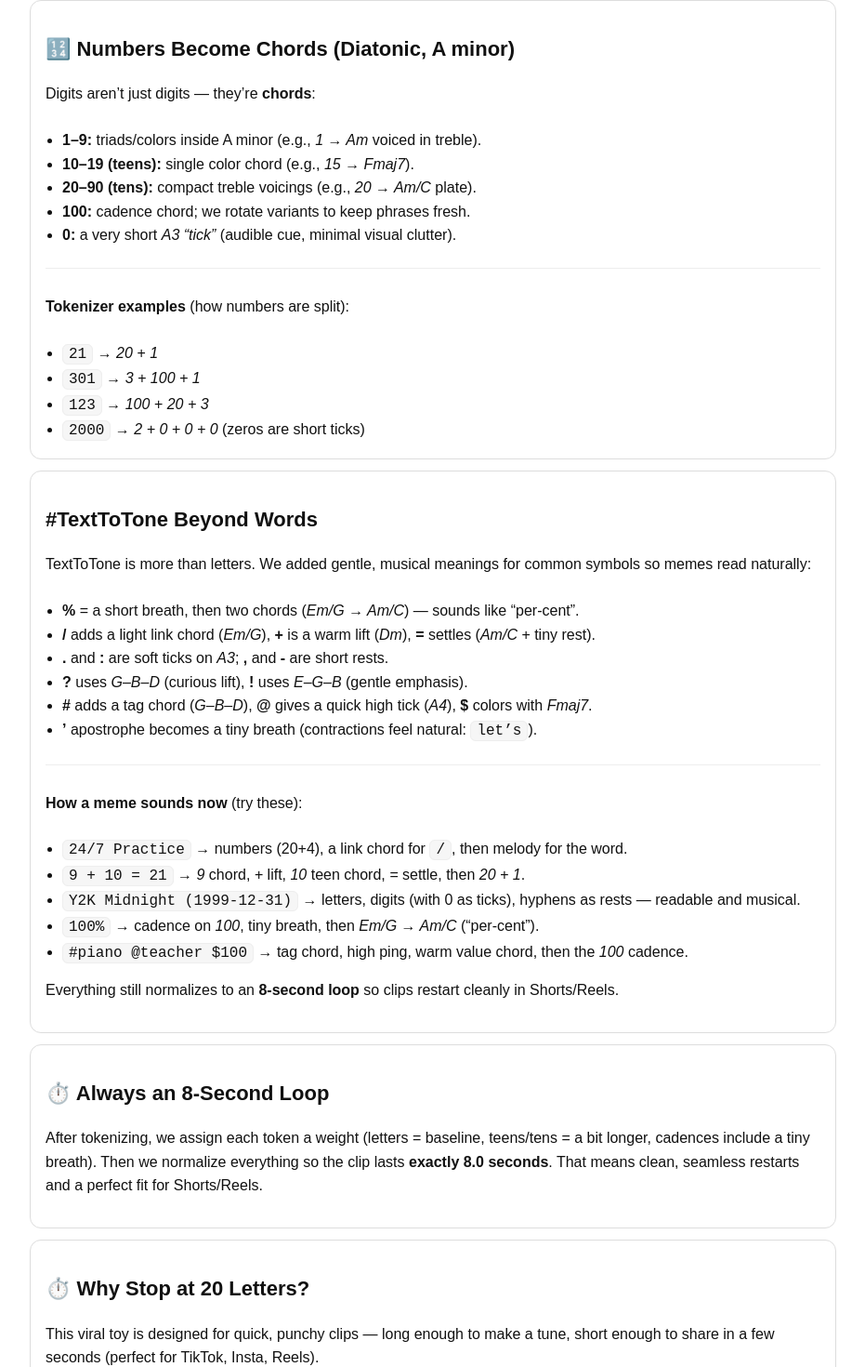
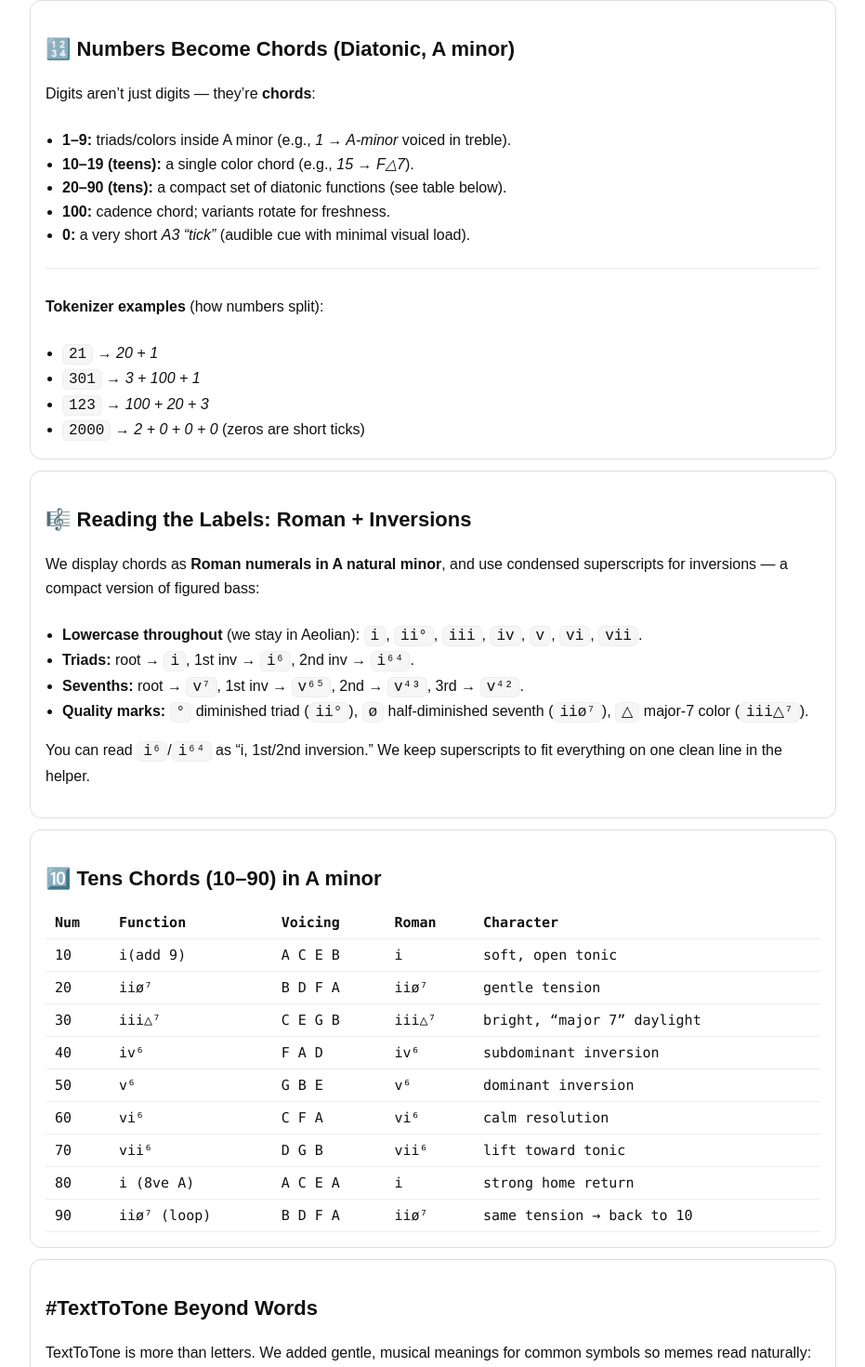
Before and after one commit to andreyeremichev/pianotrainer, a Next.js app: page /learn/why-these-notes in a window 1280 px wide. Shown: the part 732-2202 px from the top of the page at 93% size, without its empty margins (174-1105 px from the left). Built offline with nearby package versions, Linux system fonts and the light colour scheme; a web font is replaced by a local one.

Commit message:
docs: update Why These Notes (lowercase roman policy, inversion legend, tens table, helper-line notes)

```diff
--- a/app/(site)/learn/why-these-notes/page.tsx
+++ b/app/(site)/learn/why-these-notes/page.tsx
@@ -5,20 +5,20 @@ import Link from "next/link";
 export const metadata: Metadata = {
   title: "Why These Notes? • PianoTrainer",
   description:
-    "TextToTone turns text into music: letters play a singable A-minor melody (A3–A4), numbers become chords (1–9, 10–19, 20–90) with 100 as a cadence, 0 is a soft A3 tick, and symbols like %, /, +, =, #, @ add musical punctuation. Every clip normalizes to a loop-friendly 8 seconds.",
+    "TextToTone maps text to sound in A minor: letters sing a one-octave A-minor melody (A3–A4), numbers become diatonic chords (1–9, 10–19, 20–90, 100 as cadence), 0 is a short A tick, and symbols like %, /, +, =, #, @ add musical punctuation. A compact helper line shows notes (letters) and chords (Roman numerals with condensed superscripts).",
   alternates: { canonical: "/learn/why-these-notes" },
   openGraph: {
     type: "article",
     url: "https://pianotrainer.app/learn/why-these-notes",
     title: "Why These Notes? • PianoTrainer",
     description:
-      "Letters → A-minor melody (A3–A4). Numbers → diatonic chords with cadences. 0 = soft A3 tick. Meme-friendly symbols (%, /, +, =, #, @) add musical punctuation. All clips normalize to 8s for seamless loops.",
+      "Letters → A-minor melody (A3–A4). Numbers → diatonic chords (1–9, teens, tens, 100 cadence). 0 = short A tick. Symbols add musical punctuation. A helper line shows letters and Roman chords with condensed superscripts.",
     images: [
       {
         url: "https://pianotrainer.app/og/texttotone-chaos.jpg",
         width: 1200,
         height: 630,
-        alt: "TextToTone: Chaos Mode — Explore How Language Becomes Music",
+        alt: "TextToTone: Why These Notes — A-minor mapping explained",
       },
     ],
   },
@@ -26,7 +26,7 @@ export const metadata: Metadata = {
     card: "summary_large_image",
     title: "Why These Notes? • PianoTrainer",
     description:
-      "TextToTone maps text to sound: letters sing, numbers form chords, % and friends add musical punctuation. 8-second loops for clean, viral playback.",
+      "TextToTone maps text to A-minor: letters sing, numbers form diatonic chords, 0 is a short A tick, and symbols add musical punctuation. The helper line shows notes + Roman numerals (condensed superscripts).",
     images: ["https://pianotrainer.app/og/texttotone-chaos.jpg"],
   },
   robots: { index: true, follow: true },
@@ -108,6 +108,18 @@ export default function WhyTheseNotesPage() {
           border-radius: 6px;
           padding: 1px 6px;
         }
+        table {
+          width: 100%;
+          border-collapse: collapse;
+          font-size: 15px;
+        }
+        th, td {
+          padding: 8px 10px;
+          border-bottom: 1px solid #eee;
+          vertical-align: top;
+        }
+        th { text-align: left; font-weight: 800; }
+        .mono { font-family: ui-monospace, SFMono-Regular, Menlo, Consolas, monospace; }
       `}</style>
 
       <h1 className="h1">🌟 You’re One of the Curious Ones</h1>
@@ -118,7 +130,7 @@ export default function WhyTheseNotesPage() {
         the explorers, the secret-keepers, the melody-hackers. 🕵️‍♀️🎶
       </p>
 
-      {/* UPDATED: Letters logic */}
+      {/* Letters logic */}
       <section className="card">
         <h2 className="h2">🅰️ Letters Become Notes (A minor, A3–A4)</h2>
         <p className="lead">
@@ -135,7 +147,7 @@ export default function WhyTheseNotesPage() {
         </p>
       </section>
 
-      {/* UPDATED: Replace vague “climb” with clarity/visibility */}
+      {/* Readability */}
       <section className="card">
         <h2 className="h2">👀 Readable by Design</h2>
         <p className="lead">
@@ -145,21 +157,21 @@ export default function WhyTheseNotesPage() {
         </p>
       </section>
 
-      {/* NEW: Numbers as chords */}
+      {/* Numbers as chords */}
       <section className="card">
         <h2 className="h2">🔢 Numbers Become Chords (Diatonic, A minor)</h2>
         <p className="lead">
           Digits aren’t just digits — they’re <strong>chords</strong>:
         </p>
         <ul className="lead" style={{ margin: "0 0 0 18px" }}>
-          <li><strong>1–9:</strong> triads/colors inside A minor (e.g., <em>1 → Am</em> voiced in treble).</li>
-          <li><strong>10–19 (teens):</strong> single color chord (e.g., <em>15 → Fmaj7</em>).</li>
-          <li><strong>20–90 (tens):</strong> compact treble voicings (e.g., <em>20 → Am/C</em> plate).</li>
-          <li><strong>100:</strong> cadence chord; we rotate variants to keep phrases fresh.</li>
-          <li><strong>0:</strong> a very short <em>A3 “tick”</em> (audible cue, minimal visual clutter).</li>
+          <li><strong>1–9:</strong> triads/colors inside A minor (e.g., <em>1 → A-minor</em> voiced in treble).</li>
+          <li><strong>10–19 (teens):</strong> a single color chord (e.g., <em>15 → F△7</em>).</li>
+          <li><strong>20–90 (tens):</strong> a compact set of diatonic functions (see table below).</li>
+          <li><strong>100:</strong> cadence chord; variants rotate for freshness.</li>
+          <li><strong>0:</strong> a very short <em>A3 “tick”</em> (audible cue with minimal visual load).</li>
         </ul>
         <div className="sep" />
-        <p className="lead"><strong>Tokenizer examples</strong> (how numbers are split):</p>
+        <p className="lead"><strong>Tokenizer examples</strong> (how numbers split):</p>
         <ul className="lead" style={{ margin: "0 0 0 18px" }}>
           <li><code>21</code> → <em>20 + 1</em></li>
           <li><code>301</code> → <em>3 + 100 + 1</em></li>
@@ -168,7 +180,48 @@ export default function WhyTheseNotesPage() {
         </ul>
       </section>
 
-      {/* NEW: Beyond words — symbols & memes */}
+      {/* Legend: Roman numerals & inversions (lowercase policy) */}
+      <section className="card">
+        <h2 className="h2">🎼 Reading the Labels: Roman + Inversions</h2>
+        <p className="lead">
+          We display chords as <strong>Roman numerals in A natural minor</strong>,
+          and use condensed superscripts for inversions — a compact version of figured bass:
+        </p>
+        <ul className="lead" style={{ margin: "0 0 0 18px" }}>
+          <li><strong>Lowercase throughout</strong> (we stay in Aeolian): <code>i</code>, <code>ii°</code>, <code>iii</code>, <code>iv</code>, <code>v</code>, <code>vi</code>, <code>vii</code>.</li>
+          <li><strong>Triads:</strong> root → <code>i</code>, 1st inv → <code>i⁶</code>, 2nd inv → <code>i⁶⁴</code>.</li>
+          <li><strong>Sevenths:</strong> root → <code>v⁷</code>, 1st inv → <code>v⁶⁵</code>, 2nd → <code>v⁴³</code>, 3rd → <code>v⁴²</code>.</li>
+          <li><strong>Quality marks:</strong> <code>°</code> diminished triad (<code>ii°</code>), <code>ø</code> half-diminished seventh (<code>iiø⁷</code>), <code>△</code> major-7 color (<code>iii△⁷</code>).</li>
+        </ul>
+        <p className="lead" style={{ marginTop: 6 }}>
+          You can read <code>i⁶</code>/<code>i⁶⁴</code> as “i, 1st/2nd inversion.” We keep superscripts to fit everything on one clean line in the helper.
+        </p>
+      </section>
+
+      {/* Tens chords table (lowercase roman) */}
+      <section className="card">
+        <h2 className="h2">🔟 Tens Chords (10–90) in A minor</h2>
+        <table className="mono">
+          <thead>
+            <tr>
+              <th>Num</th><th>Function</th><th>Voicing</th><th>Roman</th><th>Character</th>
+            </tr>
+          </thead>
+          <tbody>
+            <tr><td>10</td><td>i(add 9)</td><td>A C E B</td><td>i</td><td>soft, open tonic</td></tr>
+            <tr><td>20</td><td>iiø⁷</td><td>B D F A</td><td>iiø⁷</td><td>gentle tension</td></tr>
+            <tr><td>30</td><td>iii△⁷</td><td>C E G B</td><td>iii△⁷</td><td>bright, “major 7” daylight</td></tr>
+            <tr><td>40</td><td>iv⁶</td><td>F A D</td><td>iv⁶</td><td>subdominant inversion</td></tr>
+            <tr><td>50</td><td>v⁶</td><td>G B E</td><td>v⁶</td><td>dominant inversion</td></tr>
+            <tr><td>60</td><td>vi⁶</td><td>C F A</td><td>vi⁶</td><td>calm resolution</td></tr>
+            <tr><td>70</td><td>vii⁶</td><td>D G B</td><td>vii⁶</td><td>lift toward tonic</td></tr>
+            <tr><td>80</td><td>i (8ve A)</td><td>A C E A</td><td>i</td><td>strong home return</td></tr>
+            <tr><td>90</td><td>iiø⁷ (loop)</td><td>B D F A</td><td>iiø⁷</td><td>same tension → back to 10</td></tr>
+          </tbody>
+        </table>
+      </section>
+
+      {/* Symbols */}
       <section className="card">
         <h2 className="h2">#TextToTone Beyond Words</h2>
         <p className="lead">
@@ -179,7 +232,7 @@ export default function WhyTheseNotesPage() {
           <li><strong>/</strong> adds a light link chord (<em>Em/G</em>), <strong>+</strong> is a warm lift (<em>Dm</em>), <strong>=</strong> settles (<em>Am/C</em> + tiny rest).</li>
           <li><strong>.</strong> and <strong>:</strong> are soft ticks on <em>A3</em>; <strong>,</strong> and <strong>-</strong> are short rests.</li>
           <li><strong>?</strong> uses <em>G–B–D</em> (curious lift), <strong>!</strong> uses <em>E–G–B</em> (gentle emphasis).</li>
-          <li><strong>#</strong> adds a tag chord (<em>G–B–D</em>), <strong>@</strong> gives a quick high tick (<em>A4</em>), <strong>$</strong> colors with <em>Fmaj7</em>.</li>
+          <li><strong>#</strong> adds a tag chord (<em>G–B–D</em>), <strong>@</strong> gives a quick high tick (<em>A4</em>), <strong>$</strong> colors with <em>F△7</em>.</li>
           <li><strong>’</strong> apostrophe becomes a tiny breath (contractions feel natural: <code>let’s</code>).</li>
         </ul>
         <div className="sep" />
@@ -191,31 +244,32 @@ export default function WhyTheseNotesPage() {
           <li><code>100%</code> → cadence on <em>100</em>, tiny breath, then <em>Em/G → Am/C</em> (“per-cent”).</li>
           <li><code>#piano @teacher $100</code> → tag chord, high ping, warm value chord, then the <em>100</em> cadence.</li>
         </ul>
+      </section>
+
+      {/* Timing model (updated from 8s to step-based) */}
+      <section className="card">
+        <h2 className="h2">⏱️ Timing that Feels Musical</h2>
+        <p className="lead">
+          After tokenizing, we schedule each step at a simple musical pace:
+          <strong> ~250 ms</strong> per note/chord, <strong>~125 ms</strong> for spaces/dashes (short rests),
+          and soft ticks remain short (e.g., <code>.</code> and <code>:</code> on A3).
+          The total clip length now reflects your input — short texts finish sooner; longer ones sing longer.
+        </p>
         <p className="lead" style={{ marginTop: 6 }}>
-          Everything still normalizes to an <strong>8-second loop</strong> so clips restart cleanly in Shorts/Reels.
+          For videos, the helper line under the stave shows <em>letters</em> for notes and <em>Roman numerals</em> for chords
+          (with condensed superscripts) so you can read the harmony at a glance.
         </p>
       </section>
 
-      {/* UPDATED: 8s normalization */}
+      {/* CTA to Chaos */}
       <section className="card">
-        <h2 className="h2">⏱️ Always an 8-Second Loop</h2>
-        <p className="lead">
-          After tokenizing, we assign each token a weight (letters = baseline, teens/tens = a bit longer,
-          cadences include a tiny breath). Then we normalize everything so the clip lasts
-          <strong> exactly 8.0 seconds</strong>. That means clean, seamless restarts and a perfect fit for Shorts/Reels.
-        </p>
-      </section>
-
-      <section className="card">
-        <h2 className="h2">⏱️ Why Stop at 20 Letters?</h2>
+        <h2 className="h2">⏱️ Why Stop at 20 Elements?</h2>
         <p className="lead">
           This viral toy is designed for quick, punchy clips — long enough to make a tune,
           short enough to share in a few seconds (perfect for TikTok, Insta, Reels).
         </p>
         <div className="sep" />
-       <p className="lead">
-  But what if you want more? 👀
-</p>
+        <p className="lead">But what if you want more? 👀</p>
         <p className="lead">
           Try <strong>TextToTone: Chaos Mode</strong> to:
         </p>
@@ -235,6 +289,7 @@ export default function WhyTheseNotesPage() {
         </div>
       </section>
 
+      {/* Secret Sauce */}
       <section className="card">
         <h2 className="h2">🎩 The Secret Sauce</h2>
         <p className="lead">
@@ -243,6 +298,7 @@ export default function WhyTheseNotesPage() {
         </p>
       </section>
 
+      {/* App CTAs */}
       <section className="card">
         <h2 className="h2">🚀 Ready to Try Again?</h2>
         <p className="lead">
```
Lines whose indentation alone changed are shown as unchanged.
